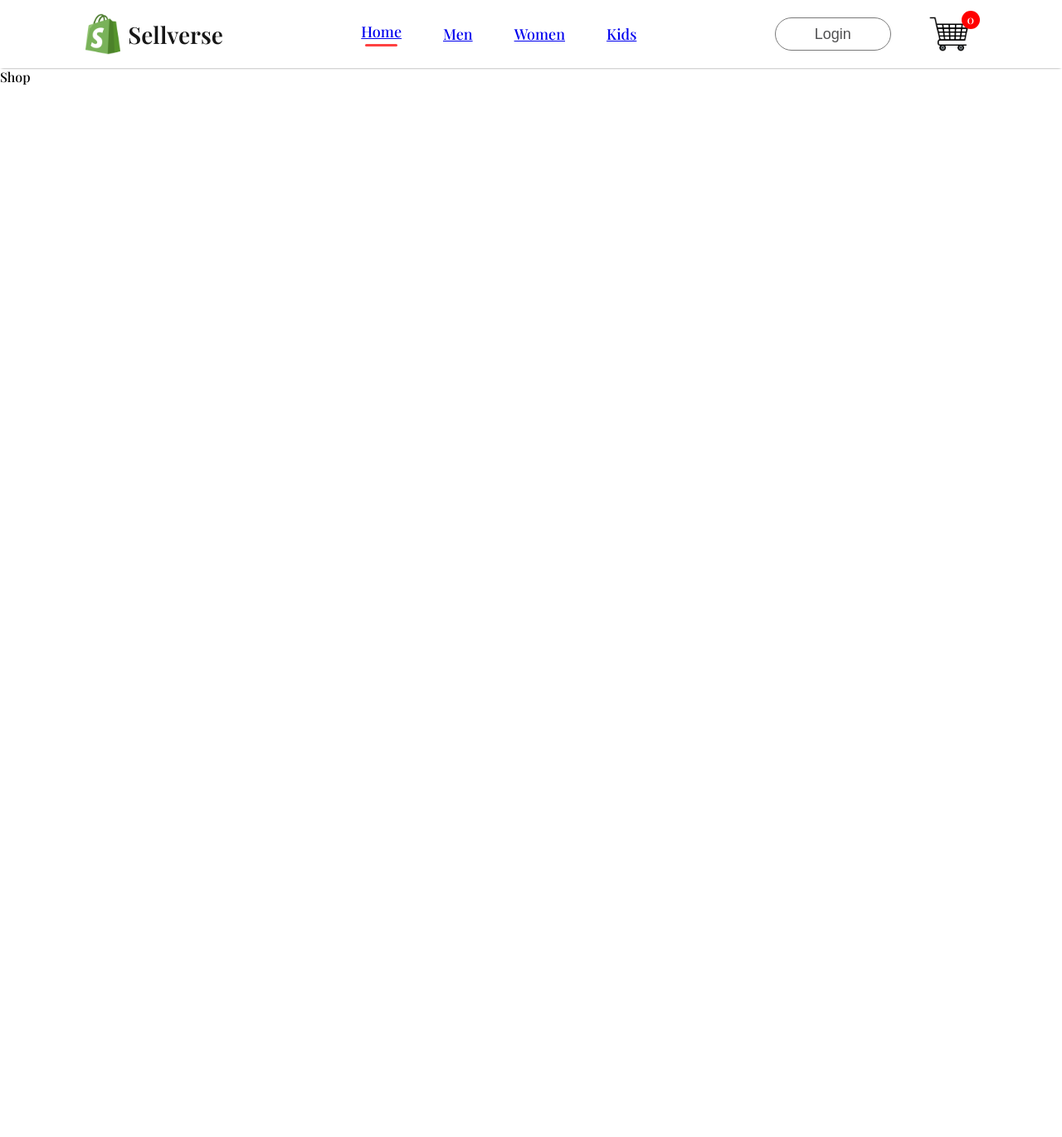
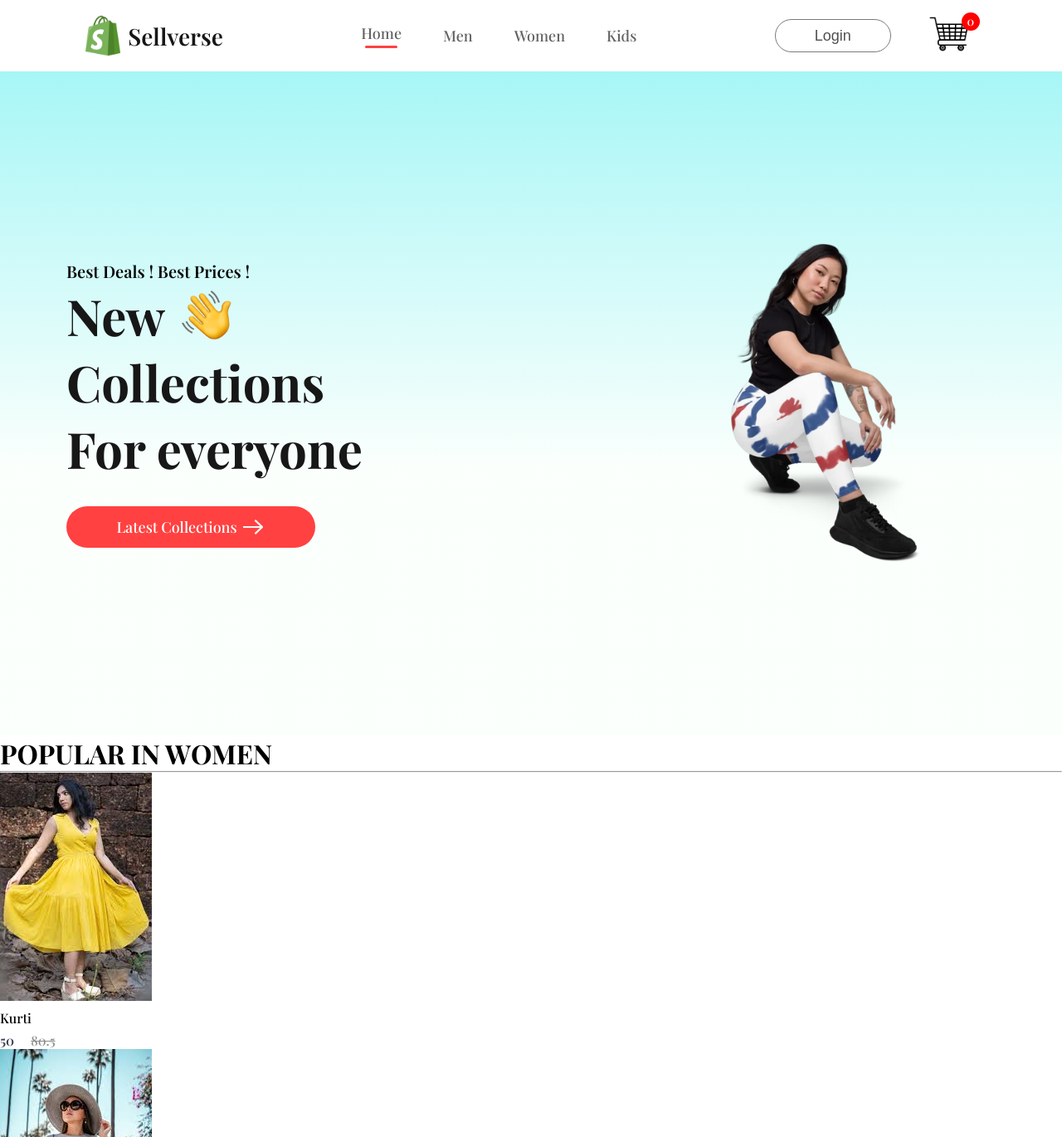
Before and after one commit to Devraj-s63/Ecommerce, a React (Vite) app in the folder frontend/: page / in a window 1280 px wide. Shown: the top 1370 px of the page at 83% size. Before the commit the page ends 800 px from the top, so only its background shows below. Built offline with nearby package versions, Linux system fonts and the light colour scheme; a web font is replaced by a local one.

Commit message:
home page data added

```diff
--- a/frontend/src/App.jsx
+++ b/frontend/src/App.jsx
@@ -1,6 +1,6 @@
 import Navbar from "./Components/Navbar/Navbar";
 import {BrowserRouter, Route, Routes} from "react-router-dom";
-import Shop from "./Pages/Shop";
+import Shop from "./Pages/shop";
 import Product from "./Pages/Product";
 import ShopCategory from "./Pages/ShopCategory";
 import Cart from "./Pages/Cart";
--- /dev/null
+++ b/frontend/src/Components/Hero/Hero.css
@@ -0,0 +1,50 @@
+.hero {
+  height: 100vh;
+  background: linear-gradient(180deg, #a7f6f6, #e1ffea22 60%);
+  display: flex;
+}
+.hero-left {
+  flex: 1;
+  display: flex;
+  flex-direction: column;
+  justify-content: center;
+  padding-left: 80px;
+}
+.hero-left h2 {
+  color: #090909;
+  font-size: 20px;
+  font-weight: 600;
+}
+.hero-left p {
+  color: #171717;
+  font-size: 60px;
+  font-weight: 700;
+}
+.hero-hand-icon{
+    display: flex;
+    align-items: center;
+    gap: 20px;
+}
+.hero-latest-btn {
+  display: flex;
+  justify-content: center;
+  align-items: center;
+  gap: 4px;
+  width: 300px;
+  height: 50px;
+  border-radius: 75px;
+  margin-top: 30px;
+  background: #ff4141;
+  color: white;
+  font-size: 18px;
+  font-weight: 500;
+}
+.hero-latest-btn img{
+ filter: brightness(0) invert(1);
+}
+.hero-right {
+  flex: 1;
+  display: flex;
+  align-items: center;
+  justify-content: center;
+}
--- /dev/null
+++ b/frontend/src/Components/Hero/Hero.jsx
@@ -0,0 +1,30 @@
+import React from 'react'
+import "./Hero.css"
+import hand_icon from "../../assets/hand_icon.png";
+import arrow_icon from "../../assets/arrow_icon.png";
+import men from "../../assets/p8.webp"
+const Hero = () => {
+  return (
+    <div className='hero'>
+      <div className="hero-left">
+        <h2>Best Deals ! Best Prices !</h2>
+
+      <div className="hero-hand-icon">
+        <p>New</p>
+        <img src={hand_icon} alt="" height="60px" />
+      </div>
+      <p>Collections</p>
+      <p>For everyone</p>
+      <div className="hero-latest-btn">
+        <div>Latest Collections</div>
+        <img src={arrow_icon} alt=""  height="30px"/>
+      </div>
+      </div>
+      <div className="hero-right">
+        <img src={men} alt=""  height="400px"/>
+      </div>
+    </div>
+  )
+}
+
+export default Hero
--- /dev/null
+++ b/frontend/src/Components/Item/Item.css
@@ -0,0 +1,28 @@
+.item{
+    width: 350px;
+
+}
+.item p{
+    margin: 6px 0px;
+}
+
+.item-prices{
+    display: flex;
+    gap: 20px;
+}
+
+.item-price-new{
+    color: #374151;
+    font-size: 16px;
+    font-weight: 600;
+}
+.item-price-old{
+    color: #8c8c8c;
+    font-size: 16px;
+    font-weight: 500;
+    text-decoration: line-through;
+}
+item:hover{
+transform: scale(1.1);
+transition: 0.6s;
+}
--- /dev/null
+++ b/frontend/src/Components/Item/Item.jsx
@@ -0,0 +1,21 @@
+import React from 'react'
+import "./Item.css";
+
+const Item = (props) => {
+  return (
+    <div className='item'>
+      <img src={props.image} alt="" />
+      <p>{props.name}</p>
+      <div className='item-prices'>
+        <div className="item-price-new">
+            {props.new_price}
+        </div>
+        <div className="item-price-old">
+            {props.old_price}
+        </div>
+      </div>
+    </div>
+  )
+}
+
+export default Item
--- a/frontend/src/Components/Navbar/Navbar.jsx
+++ b/frontend/src/Components/Navbar/Navbar.jsx
@@ -17,7 +17,8 @@
           onClick={() => {
             setMenu("home");
           }}
-        ><Link to = "/">Home</Link>
+        >
+          <Link style={{textDecoration:"none", color:" #626262"}} to="/" >Home</Link>
           {menu === "home" ? <hr /> : <></>}
         </li>
         <li
@@ -25,27 +26,34 @@
             setMenu("mens");
           }}
         >
-          <Link to = "/mens">Men</Link>
+          <Link style={{textDecoration:"none",color:" #626262"}}  to="/mens">Men</Link>
           {menu === "mens" ? <hr /> : <></>}
         </li>
         <li
           onClick={() => {
             setMenu("womens");
           }}
-        ><Link to = "/womens">Women</Link>
+        >
+          <Link style={{textDecoration:"none",color:" #626262"}}  to="/womens">Women</Link>
           {menu === "womens" ? <hr /> : <></>}
         </li>
         <li
           onClick={() => {
             setMenu("kids");
           }}
-        ><Link to = "/kids">Kids</Link>
+        >
+          <Link style={{textDecoration:"none",color:" #626262"}}  to="/kids">Kids</Link>
           {menu === "kids" ? <hr /> : <></>}
         </li>
       </ul>
       <div className="nav-login-cart">
-        <button>Login</button>
-        <img src={cart_icon} alt="" height="50px" />
+        <Link to="/login">
+          {" "}
+          <button>Login</button>
+        </Link>
+        <Link to="/cart">
+          <img src={cart_icon} alt="" height="50px" />
+        </Link>
         <div className="nav-cart-count">0</div>
       </div>
     </div>
--- /dev/null
+++ b/frontend/src/Components/Popular/Popular.jsx
@@ -0,0 +1,20 @@
+import React from 'react'
+import "./Popular.css"
+import Item from "../Item/Item"
+import data_product from '../../assets/data';
+
+const Popular = () => {
+  return (
+    <div className='popular'>
+      <h1>POPULAR IN WOMEN</h1>
+      <hr />
+      <div className="popular-item">
+        {data_product.map((item,i)=>{
+            return <Item key={i} id={item.id} name={item.name} image={item.image} new_price={item.new_price} old_price={item.old_price}/>
+        })}
+      </div>
+    </div>
+  )
+}
+
+export default Popular
--- a/frontend/src/Pages/Shop.jsx
+++ b/frontend/src/Pages/Shop.jsx
@@ -1,9 +1,11 @@
 import React from 'react'
-
+import Hero from '../Components/Hero/Hero'
+import Popular from '../Components/Popular/Popular'
 const Shop = () => {
   return (
     <div>
-      Shop
+      <Hero/>
+      <Popular/>
     </div>
   )
 }
```
Also changed, not shown: frontend/src/Components/Popular/Popular.css (added).
